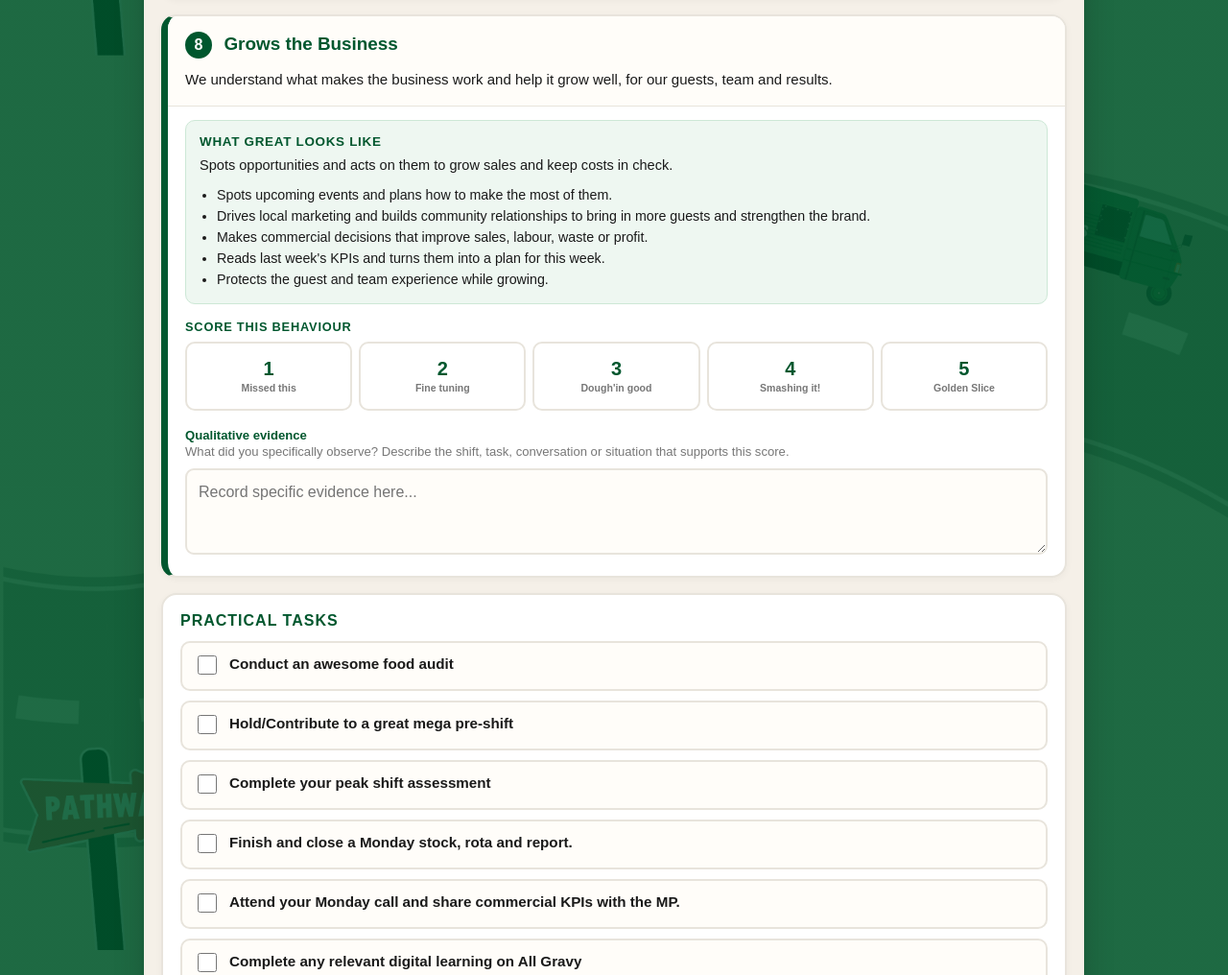
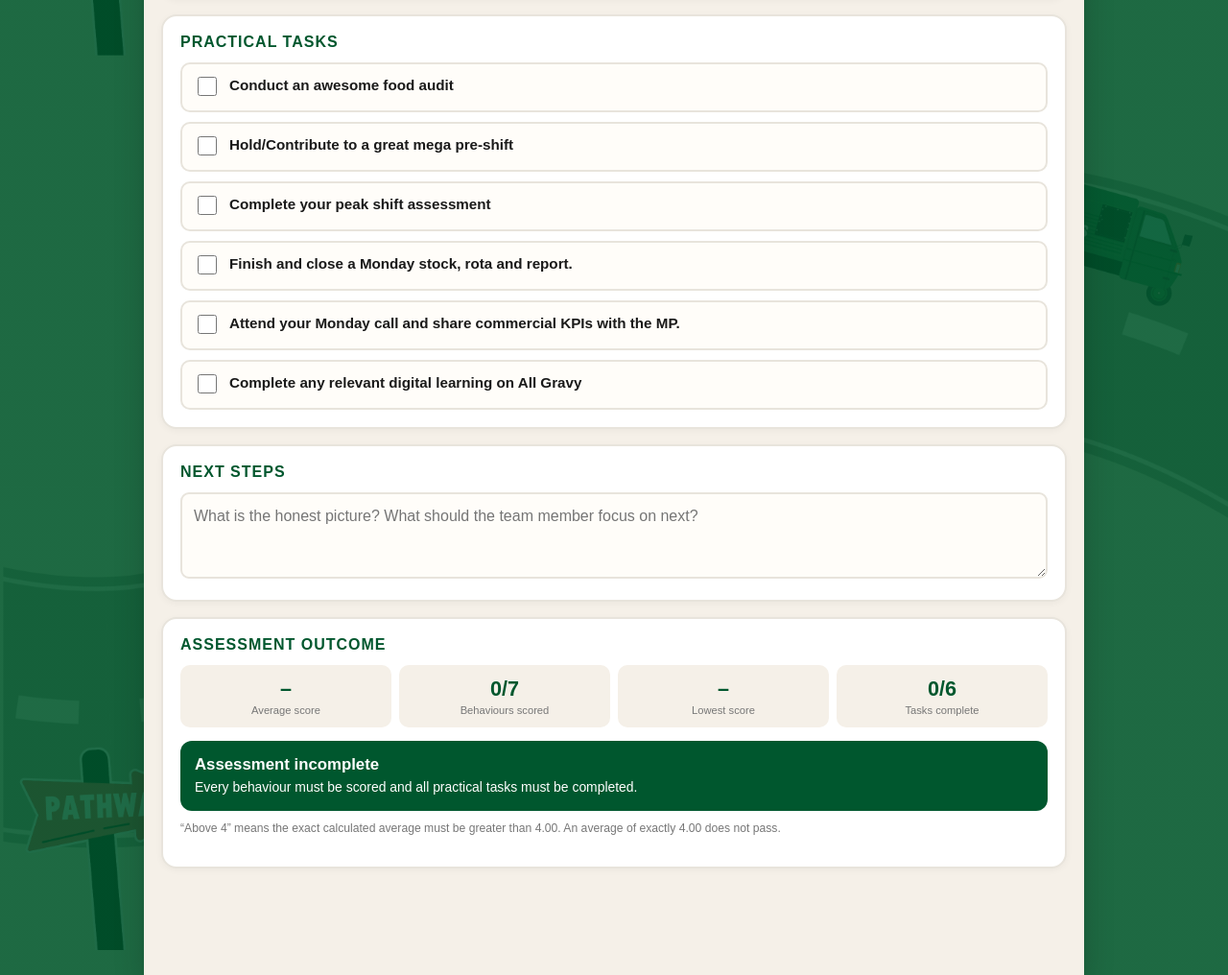
Before and after one commit to Joe-pizzapilgrims/Readinesstracker, a plain HTML site: page assistant-manager-second-chef.html in a window 1280 px wide. Shown: the part 5536-6552 px from the top of the page at 96% size. Drawn offline with Linux system fonts and the light colour scheme.

Commit message:
Start scoring Grows the Business at GM / Head Chef

```diff
--- a/assistant-manager-second-chef.html
+++ b/assistant-manager-second-chef.html
@@ -677,7 +677,7 @@
             </div>
 
             <div class="summary-stat">
-              <strong id="scoredCount">0/8</strong>
+              <strong id="scoredCount">0/7</strong>
               <span>Behaviours scored</span>
             </div>
 
@@ -817,19 +817,6 @@
           "Owns one team member's journey from new starter to successful honeymoon period.",
           "Coaches: asks before telling."
         ]
-      },
-      {
-        id: "growingTheBusiness",
-        title: "Grows the Business",
-        description: "We understand what makes the business work and help it grow well, for our guests, team and results.",
-        great: "Spots opportunities and acts on them to grow sales and keep costs in check.",
-        examples: [
-          "Spots upcoming events and plans how to make the most of them.",
-          "Drives local marketing and builds community relationships to bring in more guests and strengthen the brand.",
-          "Makes commercial decisions that improve sales, labour, waste or profit.",
-          "Reads last week's KPIs and turns them into a plan for this week.",
-          "Protects the guest and team experience while growing."
-        ]
       }
     ];
 
@@ -857,8 +844,7 @@ const GOOGLE_FORM = {
             "entry.832966112",
             "entry.1245220243",
             "entry.1451215273",
-            "entry.870406047",
-            "entry.2137157427"
+            "entry.870406047"
         ],
 
         behaviourEvidence: [
@@ -868,8 +854,7 @@ const GOOGLE_FORM = {
             "entry.1529120532",
             "entry.542041193",
             "entry.1180489029",
-            "entry.1961323288",
-            "entry.736134007"
+            "entry.1961323288"
         ]
     }
 };
```
